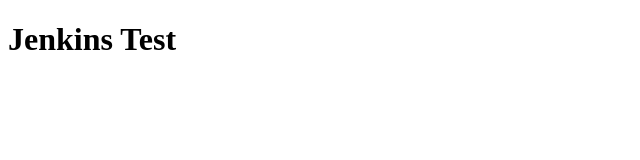
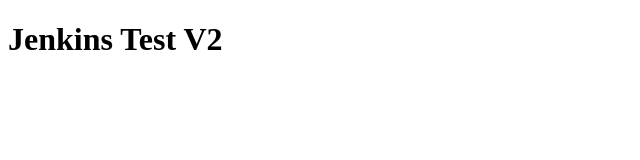
Before and after one commit to cramirez1996/jenkins-test, a plain HTML site: page index.html in a window 1280 px wide. Shown: the full height of the page, 0-640 px from the left. Drawn offline with Linux system fonts and the light colour scheme.

Commit message:
Update index.html

```diff
--- a/index.html
+++ b/index.html
@@ -4,6 +4,6 @@
       <title>Jenkins Test</title>
     </head>
     <body>
-       <h1>Jenkins Test</h1>
+       <h1>Jenkins Test V2</h1>
     </body>
 </html>
```
